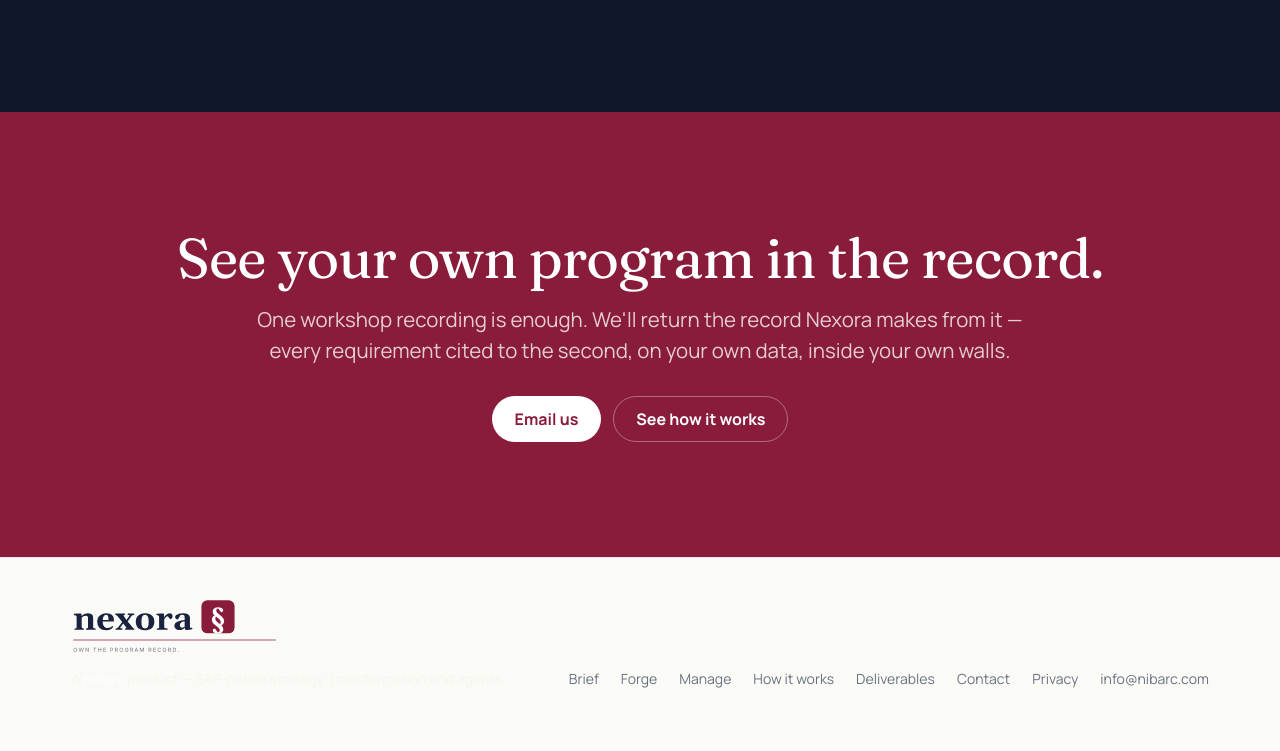
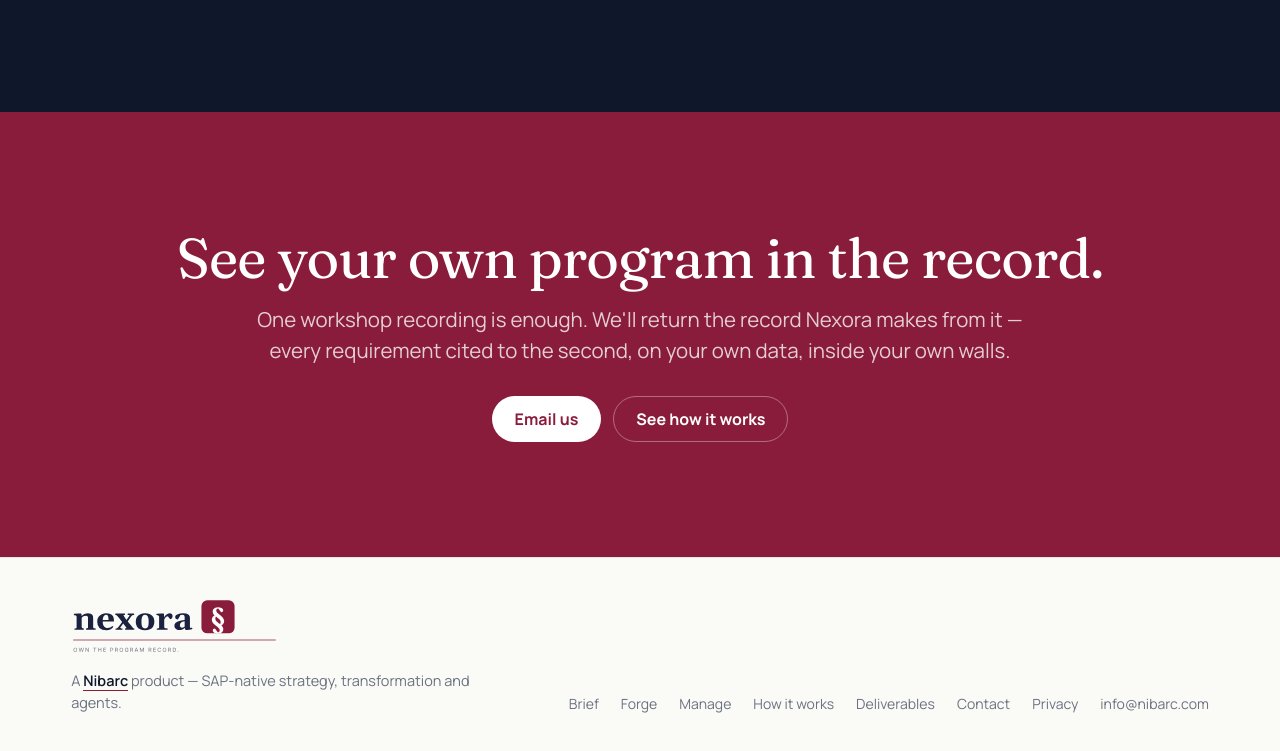
Before and after one commit to noviq80/nibarc-web, a plain HTML site: page site/nexora/index.html in a window 1280 px wide. Shown: the part 6879-7630 px from the top of the page. Drawn offline with Linux system fonts and the light colour scheme.

Commit message:
Fix the Nibarc byline colours in the Nexora footer
That footer sits on paper, not ink, so the byline was styled for the
wrong background and read as near-invisible grey on cream.

Co-Authored-By: Claude Opus 5 <noreply@anthropic.com>
Claude-Session: https://claude.ai/code/session_01GwdQQEBjCMx4pNJkePSHqt

```diff
--- a/site/nexora/assets/css/site.8c989ad5.css
+++ b/site/nexora/assets/css/site.882a8bac.css
@@ -405,6 +405,6 @@ details.mfull summary:hover,details.mfull[open] summary{color:var(--seal)}
 details.mfull .mnote{margin-top:6px}
 @media (max-width:900px){.msrow{grid-template-columns:40px 1fr 110px;gap:12px}.msrow .ds,.msrow .nx{display:none}}
 
-.site-footer .byline{margin:14px 0 0;font-size:14px;color:var(--on-ink-mute)}
-.site-footer .byline a{color:#fff;text-decoration:none;border-bottom:1px solid rgba(255,255,255,.35)}
-.site-footer .byline a:hover{border-bottom-color:#fff}
+.site-footer .byline{margin:16px 0 0;font-size:14.5px;color:var(--muted);max-width:46ch}
+.site-footer .byline a{color:var(--ink);font-weight:600;text-decoration:none;border-bottom:1px solid var(--seal)}
+.site-footer .byline a:hover{color:var(--seal)}
--- a/site/nexora/index.html
+++ b/site/nexora/index.html
@@ -16,7 +16,7 @@
 <link rel="preconnect" href="https://fonts.googleapis.com">
 <link rel="preconnect" href="https://fonts.gstatic.com" crossorigin>
 <link href="https://fonts.googleapis.com/css2?family=Fraunces:ital,opsz,wght@0,9..144,400;0,9..144,500;0,9..144,600;0,9..144,700;1,9..144,400;1,9..144,500&family=Manrope:wght@400;500;600;700;800&family=JetBrains+Mono:wght@400;500&display=swap" rel="stylesheet">
-<link rel="stylesheet" href="/nexora/assets/css/site.8c989ad5.css">
+<link rel="stylesheet" href="/nexora/assets/css/site.882a8bac.css">
 <script defer data-domain="nibarc.com" src="https://plausible.io/js/script.js"></script>
 </head>
 <body>
```
Also changed, not shown: site/nexora/brief/index.html (+1 -1 lines), site/nexora/contact/index.html (+1 -1 lines), site/nexora/deliverables/index.html (+1 -1 lines), site/nexora/forge/index.html (+1 -1 lines), site/nexora/how-it-works/index.html (+1 -1 lines), site/nexora/manage/index.html (+1 -1 lines), site/nexora/privacy/index.html (+1 -1 lines).
